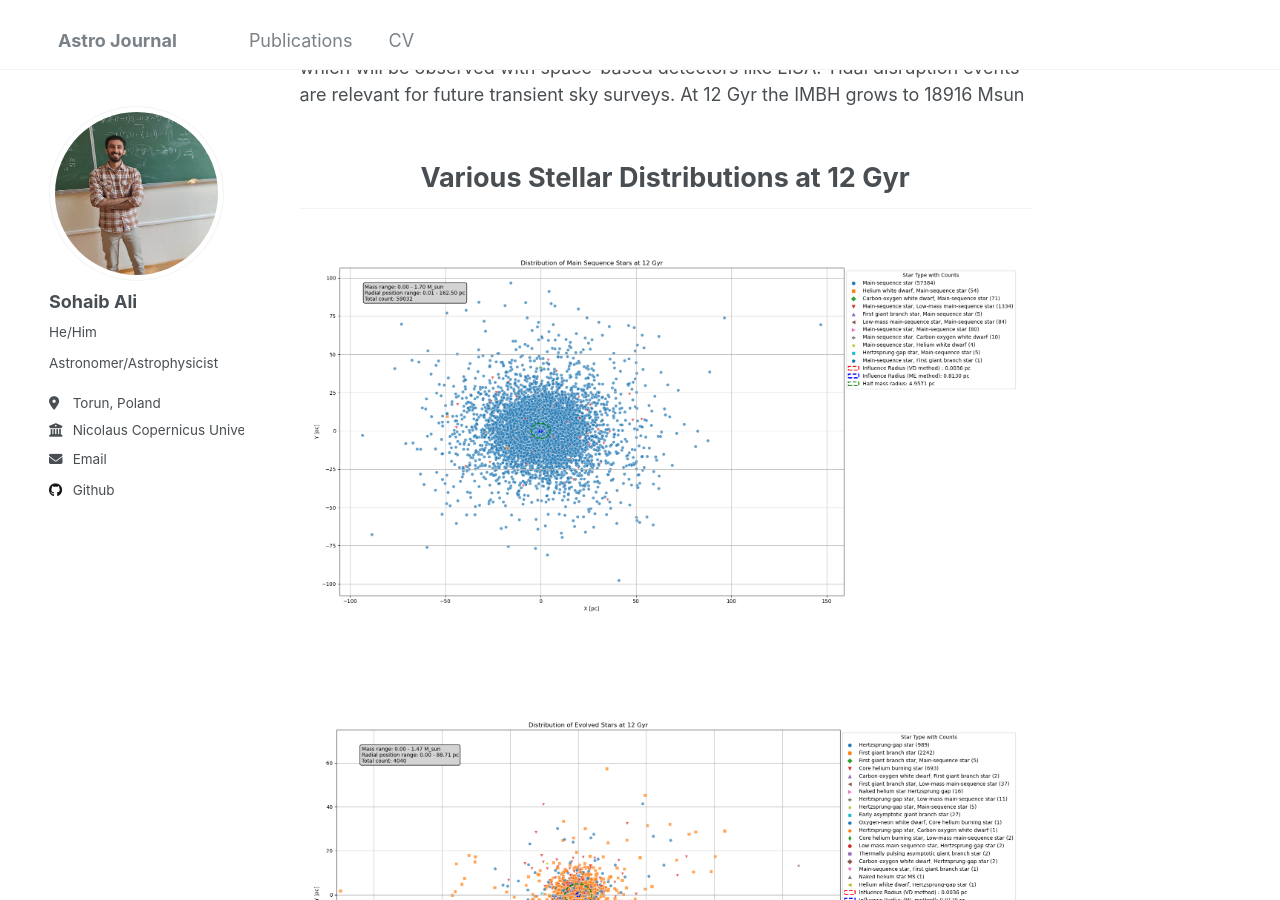
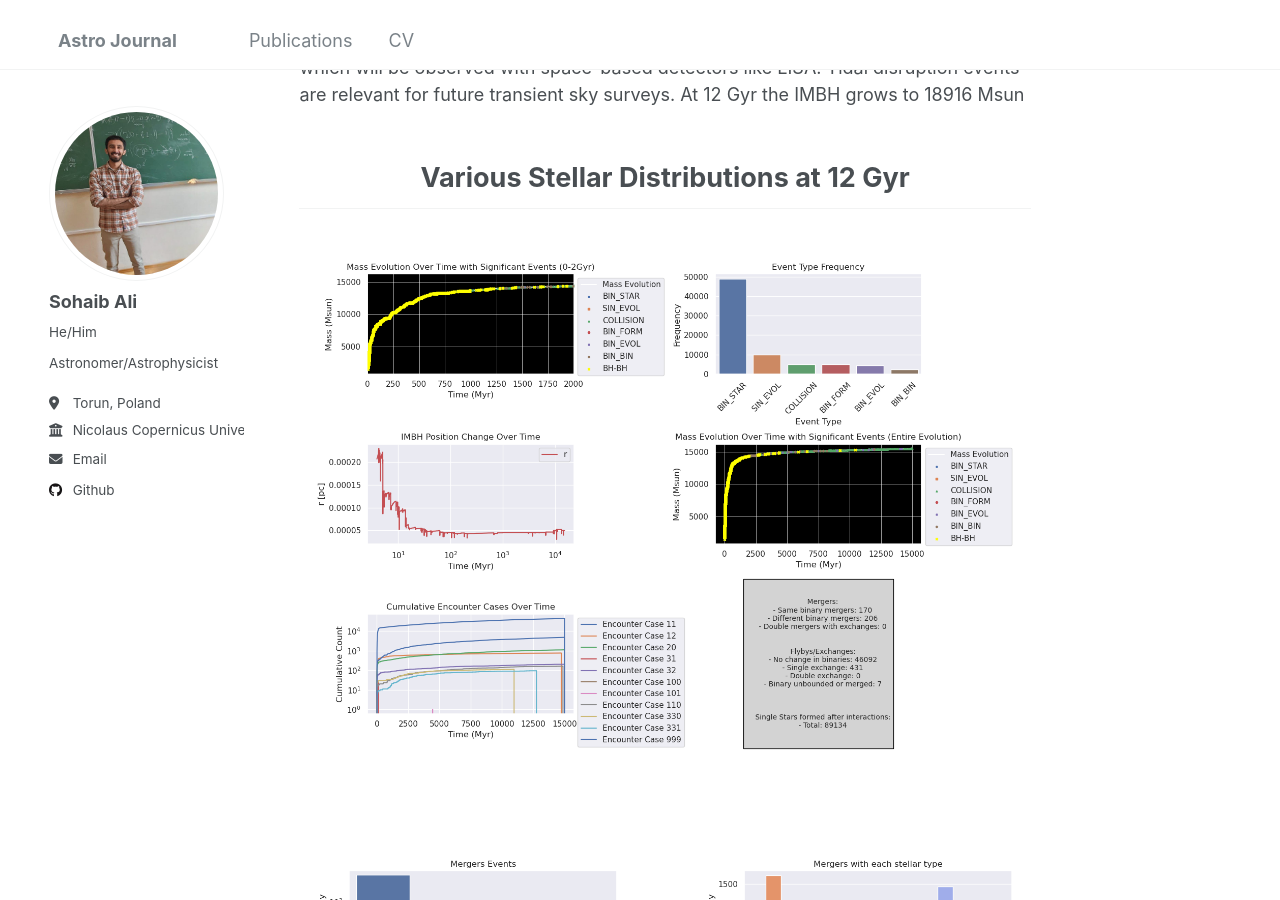
Before and after one commit to nebula-navigator/nebula-navigator.github.io, a Jekyll site: the page built from _publications/growth-black-holes.md, in a window 1280 px wide and 900 px high, scrolled down 979 px. Built offline with Jekyll 4.4.1, drawn with Linux system fonts in a browser that asks for light colours.

Commit message:
Update growth-black-holes.md

```diff
--- a/_publications/growth-black-holes.md
+++ b/_publications/growth-black-holes.md
@@ -35,25 +35,13 @@ Our research finds that in globular clusters with initial densities of the order
 <h2 style="text-align: center; font-size: 1.5em; font-weight: bold; margin-bottom: 5px;">Various Stellar Distributions at 12 Gyr</h2>
 <div style="display: flex; flex-direction: column; align-items: center; margin: 10px;">
     <figure style="text-align: center; flex: 1; max-width: 100%;">
-        <img src="/images/msdist.png" alt="Phase-folded lightcurve from Tarleton" style="width: 100%; max-width: 1800px; height: auto;"/>
+        <img src="/images/Figure1.png" alt="Phase-folded lightcurve from Tarleton" style="width: 100%; max-width: 1800px; height: auto;"/>
         <figcaption style="margin-top: 10px; font-size: 1.1em; font-weight: bold;"></figcaption>
     </figure>
 </div>
 <div style="display: flex; flex-direction: column; align-items: center; margin: 10px;">
     <figure style="text-align: center;">
-        <img src="/images/esdist.png" alt="Phase-folded lightcurve from Tarleton" style="width: 100%; max-width: 1800px; height: auto;"/>
+        <img src="/images/Figure2.png" alt="Phase-folded lightcurve from Tarleton" style="width: 100%; max-width: 1800px; height: auto;"/>
         <figcaption style="margin-top: 10px; font-size: 1.1em; font-weight: bold;"></figcaption>
     </figure>
 </div>
-<div style="display: flex; flex-direction: column; align-items: center; margin: 10px;">
-    <figure style="text-align: center;">
-        <img src="/images/wddist.png" alt="Phase-folded lightcurve from Tarleton" style="width: 100%; max-width: 1800px; height: auto;"/>
-        <figcaption style="margin-top: 10px; font-size: 1.1em; font-weight: bold;"></figcaption>
-    </figure>
-</div>
-<div style="display: flex; flex-direction: column; align-items: center; margin: 10px;">
-    <figure style="text-align: center;">
-        <img src="/images/nsdist.png" alt="Phase-folded lightcurve from Tarleton" style="width: 100%; max-width: 1800px; height: auto;"/>
-        <figcaption style="margin-top: 10px; font-size: 1.1em; font-weight: bold;"></figcaption>
-    </figure>
-</div>
```
